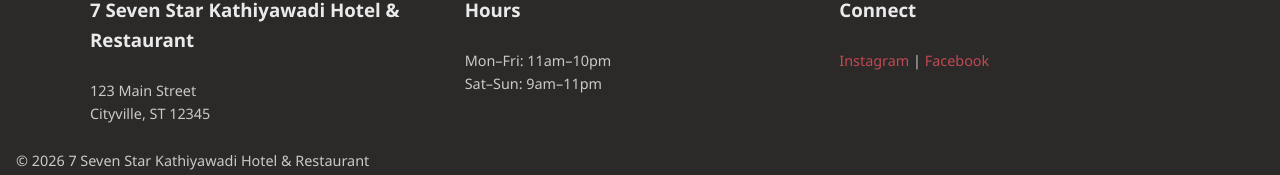
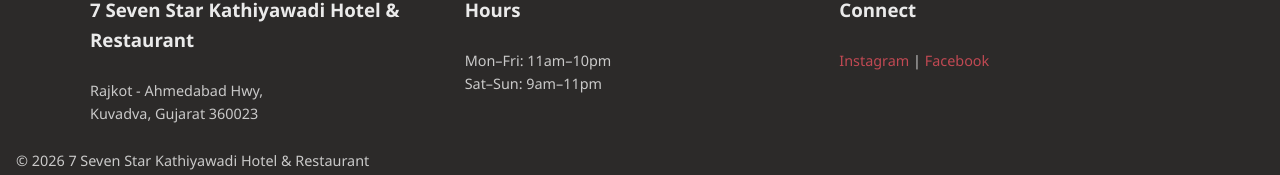
Before and after one commit to vishalsambad8/7-Seven-Star-Kathiyawadi-Hotel-Restaurant, a plain HTML site: page index.html in a window 1280 px wide. Shown: the part 2177-2352 px from the top of the page. Drawn offline with Linux system fonts and the light colour scheme.

Commit message:
Update index.html

```diff
--- a/index.html
+++ b/index.html
@@ -103,7 +103,7 @@
         <div class="footer-content">
             <div>
                 <h3>7 Seven Star Kathiyawadi Hotel & Restaurant</h3>
-                <p>123 Main Street<br>Cityville, ST 12345</p>
+                <p>Rajkot - Ahmedabad Hwy,<br>Kuvadva, Gujarat 360023</p>
             </div>
             <div>
                 <h3>Hours</h3>
```
